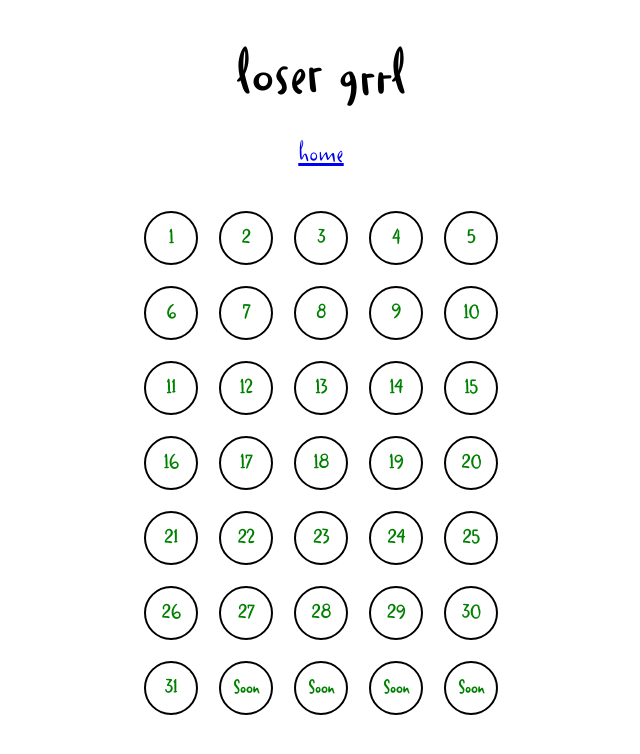
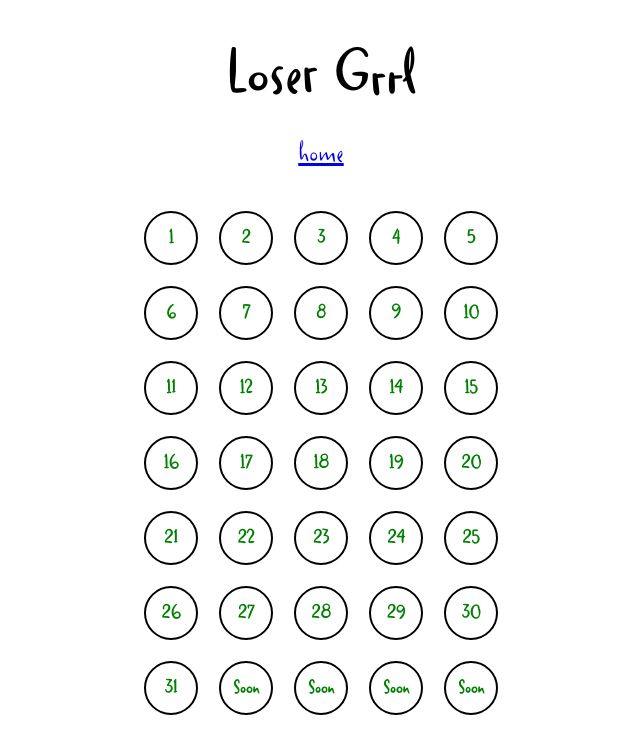
Before and after one commit to sammathi/AmandaV4, a plain HTML site: page link_losergirl.html in a window 1280 px wide. Shown: the whole page, without its empty margins (319-959 px from the left). Drawn offline with Linux system fonts and the light colour scheme.

Commit message:
Add files via upload

```diff
--- a/link_losergirl.html
+++ b/link_losergirl.html
@@ -6,7 +6,7 @@
     <link rel="stylesheet" href="fonts.css">
 </head>
 <body>
-    <h1 class="title">loser grrl</h1>
+    <h1 class="title">Loser Grrl</h1>
     <a class="link" href="index.html">home</a>
     <br>
     <br>
```
